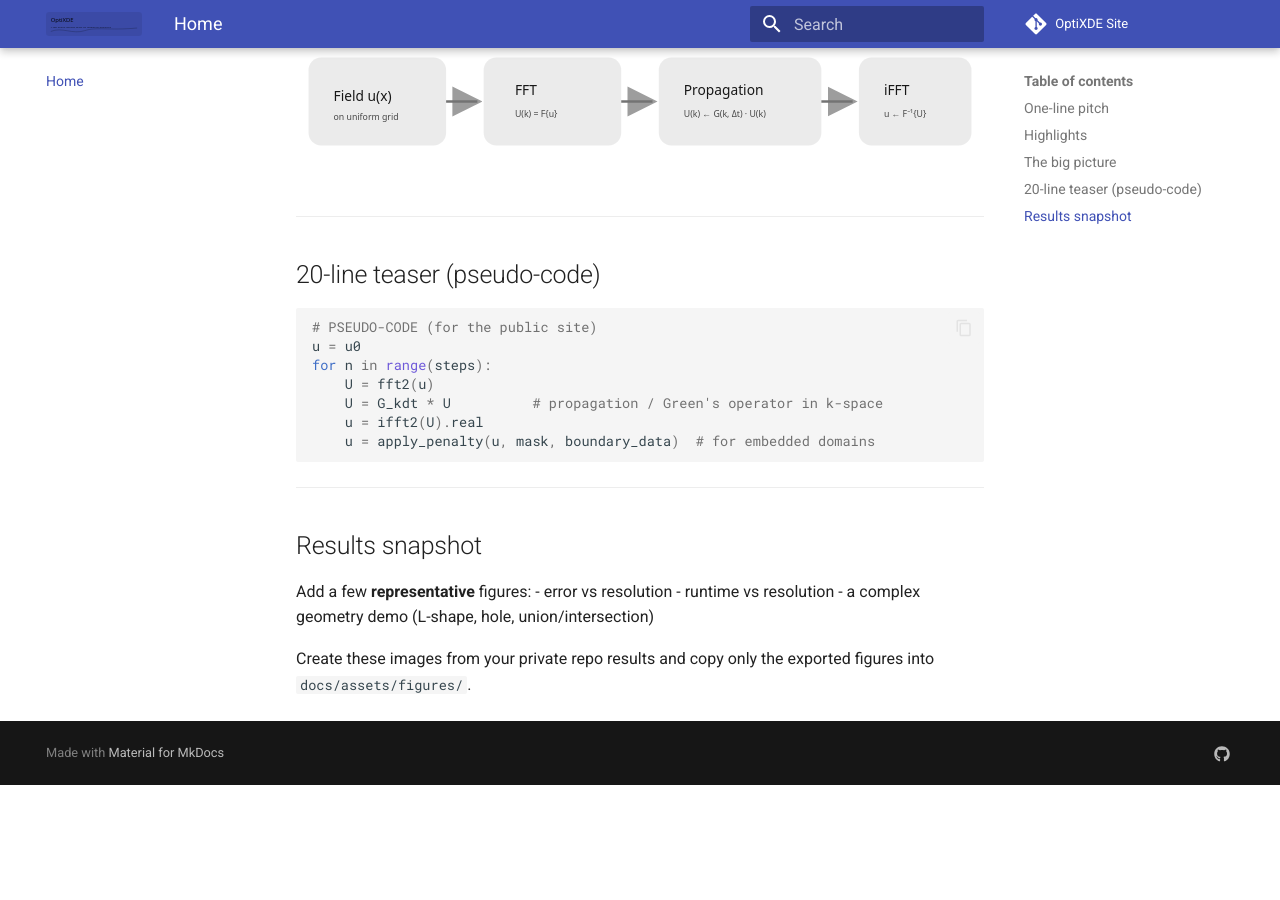
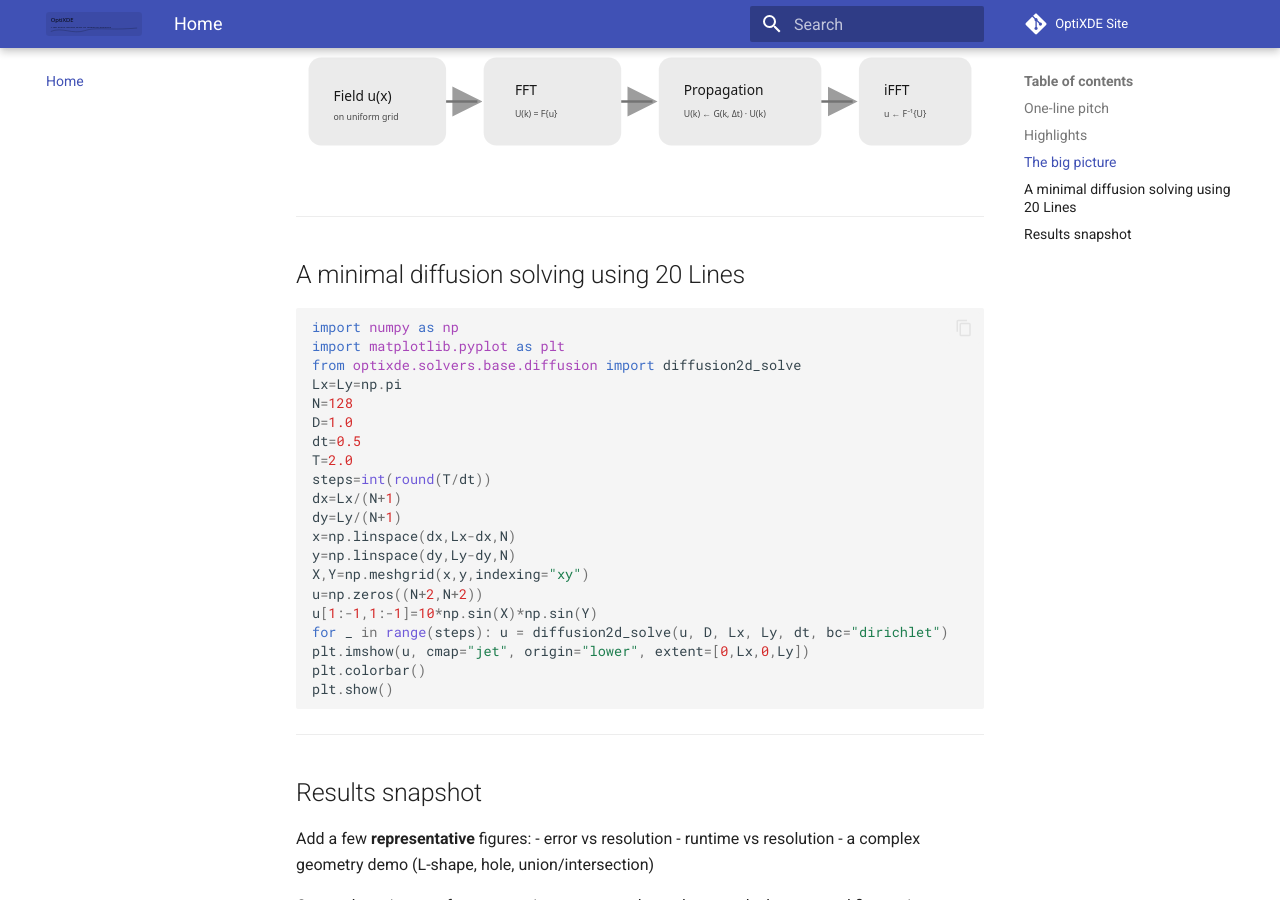
Before and after one commit to yangyLab/optixde-site, an MkDocs documentation site: the page built from docs/index.md, in a window 1280 px wide and 900 px high, scrolled down 1110 px. Built offline with MkDocs 1.6.1 and Material for MkDocs 9.7.7, drawn with Linux system fonts in a browser that asks for light colours; comment, search, counter and statistics services are not loaded; before the commit the page ends 1895 px from its top, so only the background shows below that.

Commit message:
Update index.md

````diff
--- a/docs/index.md
+++ b/docs/index.md
@@ -34,16 +34,29 @@ A **matrix-free spectral propagation-operator** approach (FFT → propagate →
 
 ---
 
-## 20-line teaser (pseudo-code)
+## A minimal diffusion solving using 20 Lines
 
 ```python
-# PSEUDO-CODE (for the public site)
-u = u0
-for n in range(steps):
-    U = fft2(u)
-    U = G_kdt * U          # propagation / Green's operator in k-space
-    u = ifft2(U).real
-    u = apply_penalty(u, mask, boundary_data)  # for embedded domains
+import numpy as np
+import matplotlib.pyplot as plt
+from optixde.solvers.base.diffusion import diffusion2d_solve
+Lx=Ly=np.pi
+N=128
+D=1.0
+dt=0.5
+T=2.0
+steps=int(round(T/dt))
+dx=Lx/(N+1)
+dy=Ly/(N+1)
+x=np.linspace(dx,Lx-dx,N)
+y=np.linspace(dy,Ly-dy,N)
+X,Y=np.meshgrid(x,y,indexing="xy")
+u=np.zeros((N+2,N+2))
+u[1:-1,1:-1]=10*np.sin(X)*np.sin(Y)
+for _ in range(steps): u = diffusion2d_solve(u, D, Lx, Ly, dt, bc="dirichlet")
+plt.imshow(u, cmap="jet", origin="lower", extent=[0,Lx,0,Ly])
+plt.colorbar()
+plt.show()
 ```
 
 ---
````
